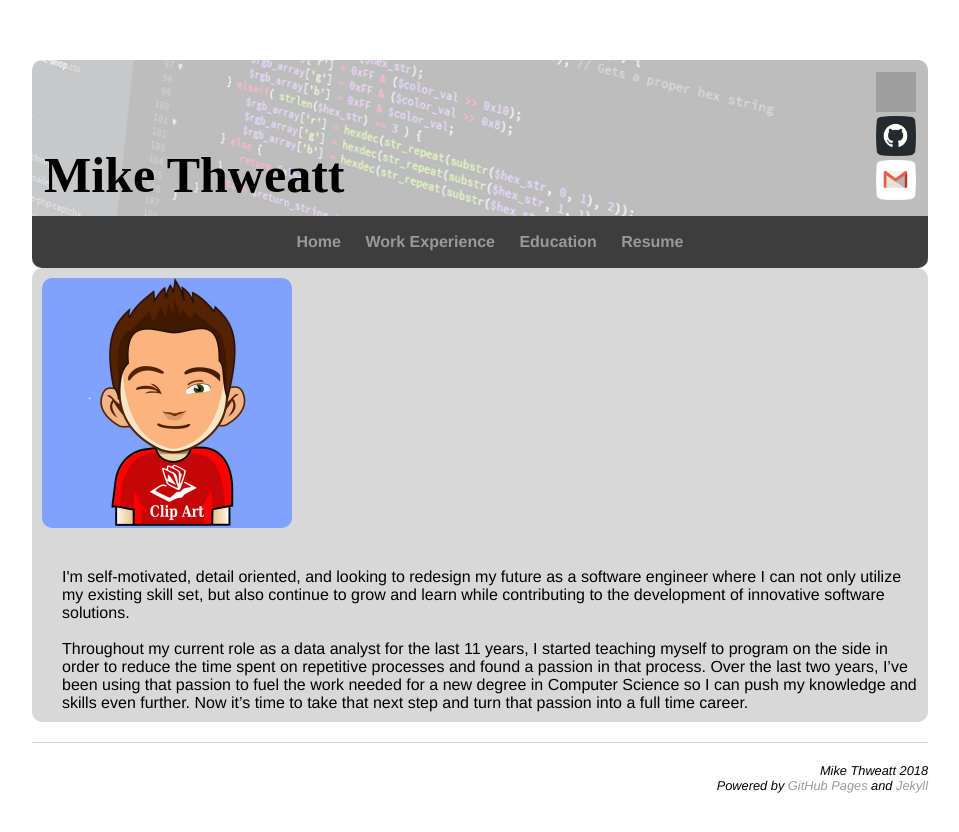
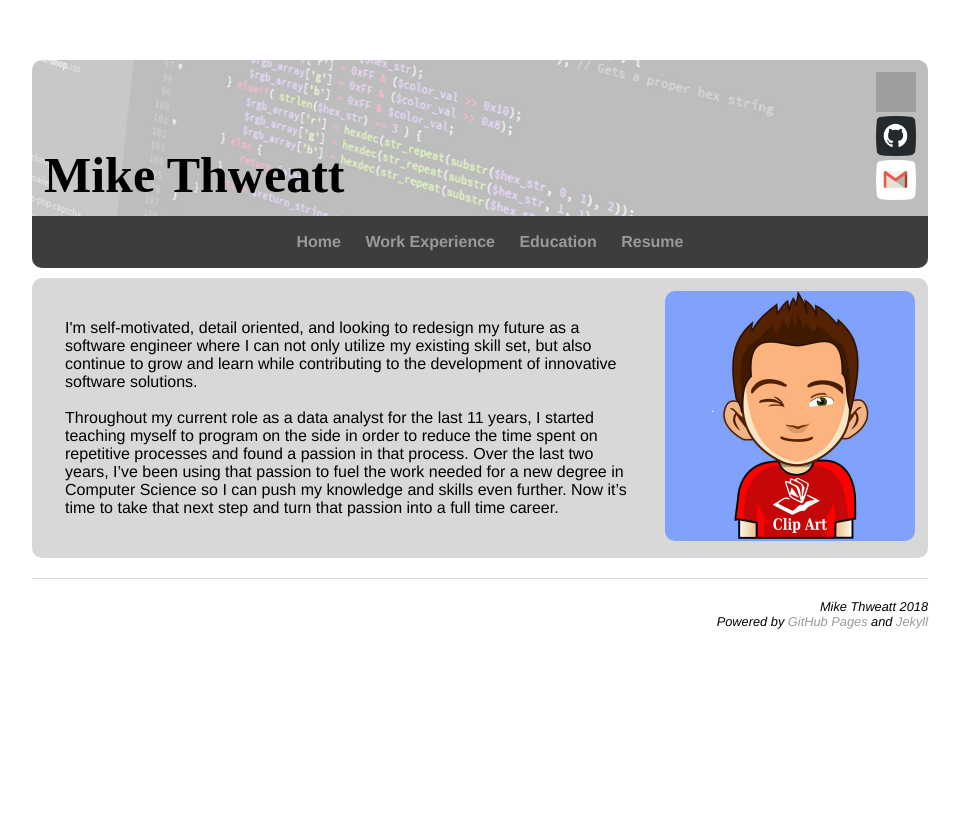
Before and after one commit to thweattm/thweattm.github.io, a Jekyll site: the page built from index.html, in a window 1280 px wide. Shown: the top 832 px of the page, without its empty margins (160-1119 px from the left). Built offline with Jekyll 4.4.1, drawn with Linux system fonts in a browser that asks for light colours; grey boxes are pictures that could not be loaded.

Commit message:
Update index.html

```diff
--- a/index.html
+++ b/index.html
@@ -2,8 +2,9 @@
 layout: default
 title: Mike Thweatt
 ---
-<div class="blurb">
-	<img src = "/pics/profilepic.jpg" id="profilepic">
+<div class="about">
+	<table>
+	<tr><td>
 		<p>I'm self-motivated, detail oriented, and looking to redesign my future as a software engineer where I can not only utilize my
 			existing skill set, but also continue to grow and learn while contributing to the development of innovative software solutions.
 			<br><br>
@@ -12,4 +13,10 @@ title: Mike Thweatt
 			using that passion to fuel the work needed for a new degree in Computer Science so I can push my knowledge and skills
 			even further. Now it’s time to take that next step and turn that passion into a full time career.
 		</p>
+	</td>
+	<td>
+	<img src="pics/profilepic.jpg" alt="profile" id="profilepic">
+	</td>
+	</tr>
+	</table>
 </div>
```
Lines whose indentation alone changed are shown as unchanged.
